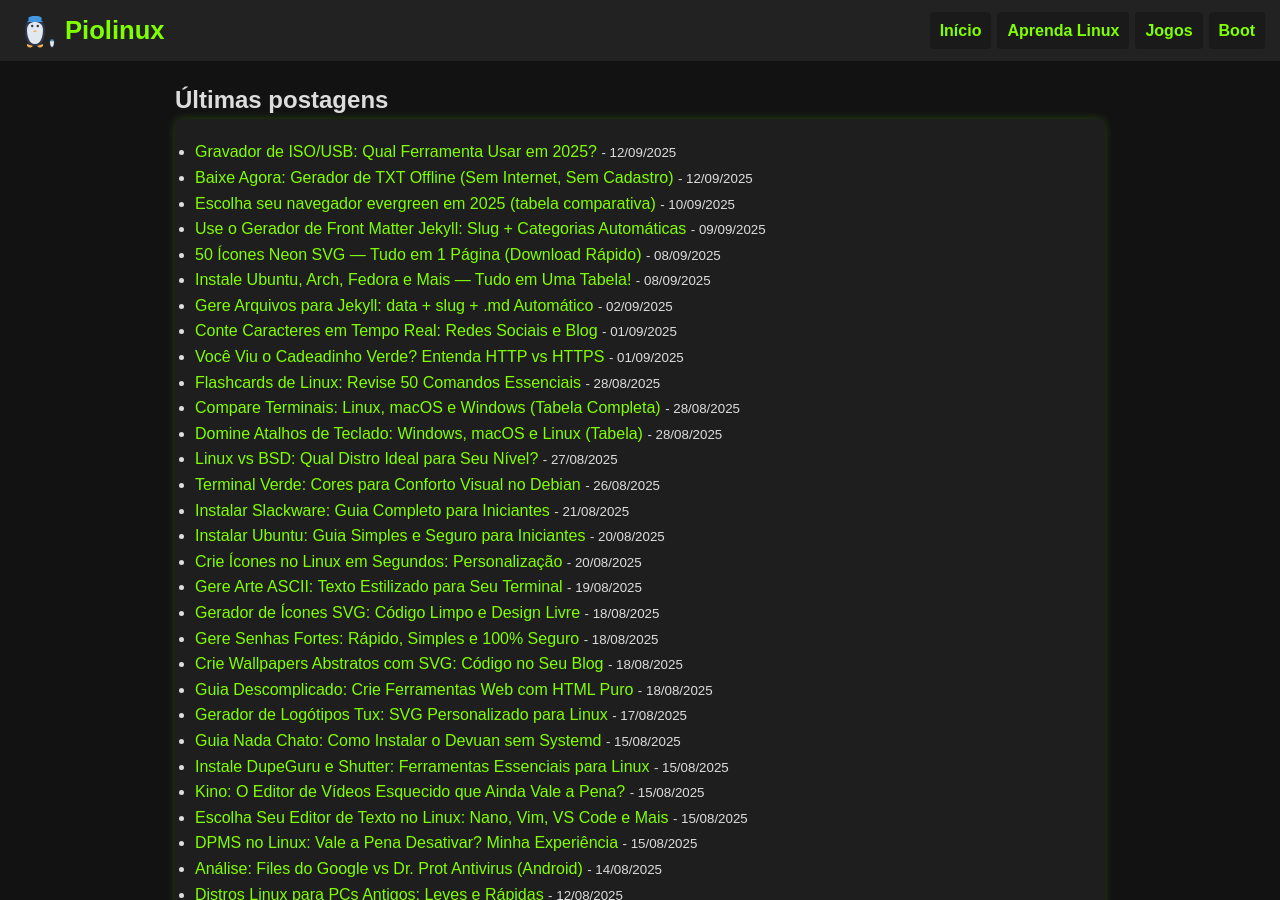
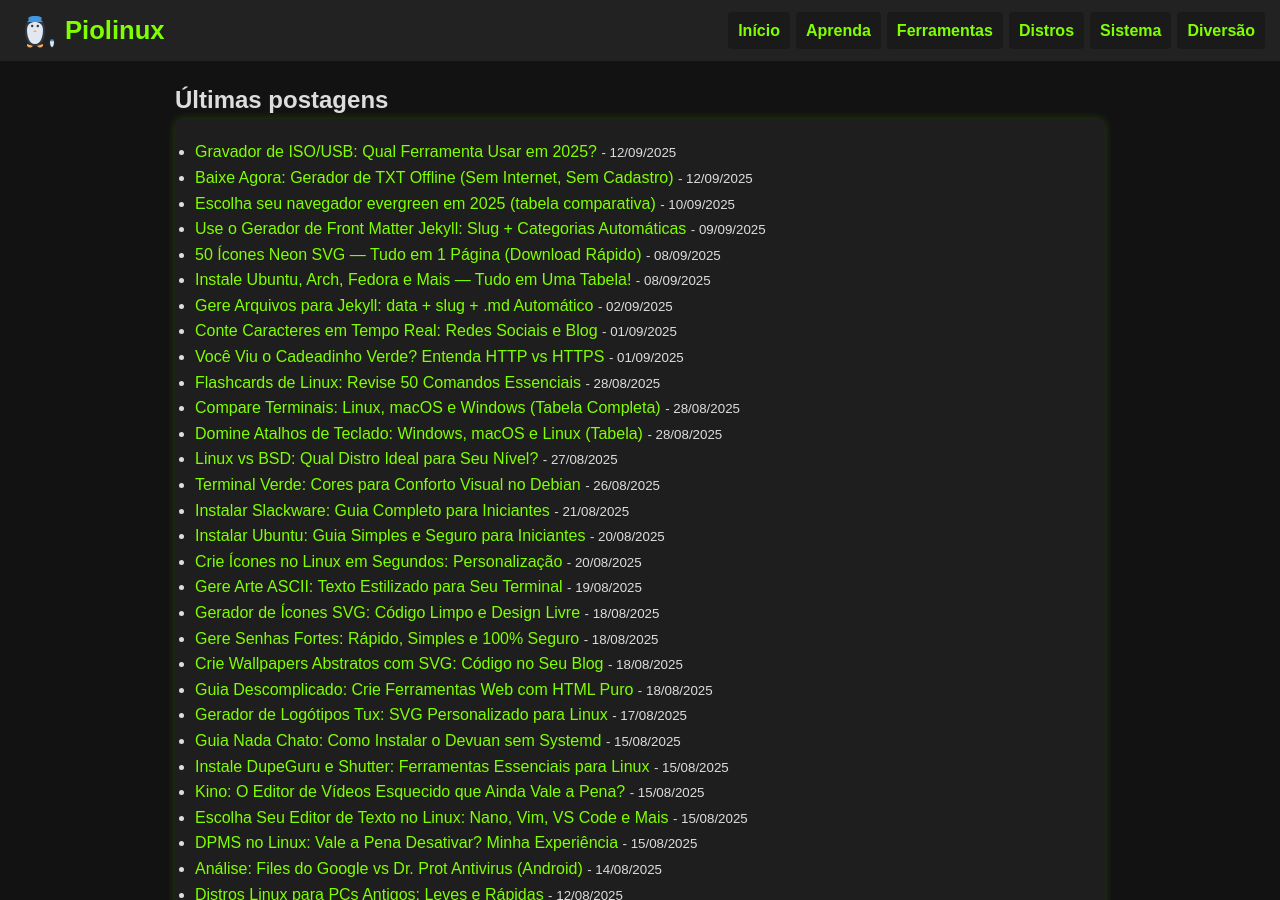
Before and after one commit to Piolinux/piolinux-site, a Jekyll site: the page built from index.md, in a window 1280 px wide and 900 px high. Built offline with Jekyll 4.4.1, drawn with Linux system fonts in a browser that asks for light colours.

Commit message:
Update menu.html

```diff
--- a/_includes/menu.html
+++ b/_includes/menu.html
@@ -11,33 +11,19 @@
   </p>
 
 <div class="menu-container">
-  <button aria-label="Abrir menu" class="menu-toggle" onclick="document.body.classList.toggle('menu-open')">
-    ☰
-  </button>
+  <button type="button" aria-label="Abrir menu" class="menu-toggle" onclick="document.body.classList.toggle('menu-open')">
+  ☰
+</button>
   <nav class="dropdown-menu-container">
     <ul class="dropdown-menu">
-      <li>
-        <a href="{{ '/' | relative_url }}">Início</a>
-      </li>
-      <li>
-        <a href="#">Aprenda Linux</a>
-        <ul class="dropdown-content">
-          <li><a href="{{ '/piadas-linux-terminal/' | relative_url }}">Piadas</a></li>
-          <li><a href="{{ '/biblioteca-linux/' | relative_url }}">Biblioteca Linux</a></li>
-          <li><a href="{{ '/indice-artigos-linux/' | relative_url }}">Iniciante</a></li>
-          <li><a href="{{ '/dicas-tecnicas-linux/' | relative_url }}">Dicas Técnicas</a></li>
-          <li><a href="{{ '/scripts-bash-linux/' | relative_url }}">Bash</a></li>
-          <li><a href="{{ '/links-uteis-linux-python/' | relative_url }}">Links uteis</a></li>
-          <li><a href="{{ '/caixa-ferramentas-javascript/' | relative_url }}">Ferramentas</a></li>
-        </ul>
-      </li>
-      <li>
-        <a href="{{ '/biblioteca-de-jogos/' | relative_url }}">Jogos</a>
-      </li>
-      <li>
-        <a href="{{ '/reparar-boot-linux/' | relative_url }}">Boot</a>
-      </li>
-    </ul>
+    <li><a href="{{ '/' | relative_url }}">Início</a></li>
+    <li><a href="{{ '/aprenda/' | relative_url }}">Aprenda</a></li>
+    <li><a href="{{ '/ferramentas/' | relative_url }}">Ferramentas</a></li>
+    <li><a href="{{ '/distros/' | relative_url }}">Distros</a></li>
+    <li><a href="{{ '/sistema/' | relative_url }}">Sistema</a></li>
+    <li><a href="{{ '/diversao/' | relative_url }}">Diversão</a></li>
+  </ul>
+
   </nav>
 </div>
 </header>
```
